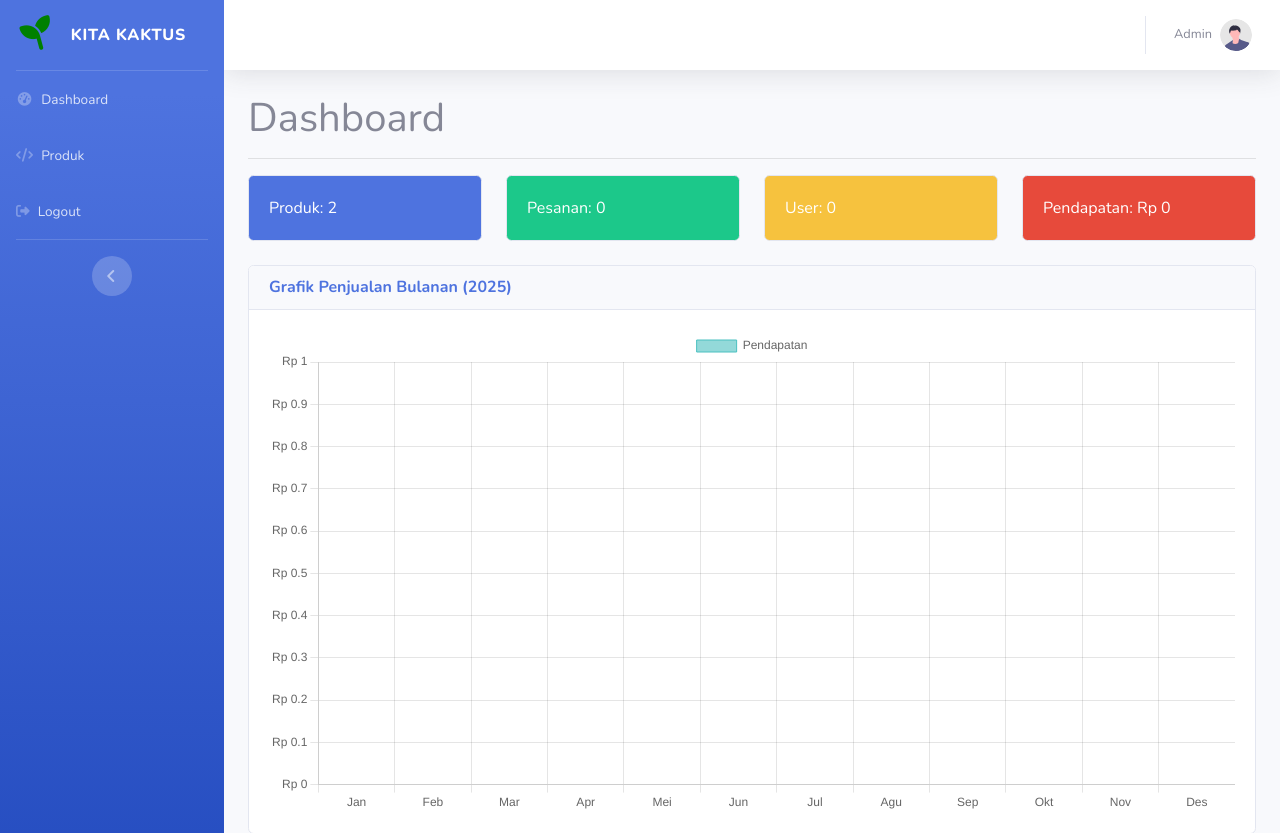
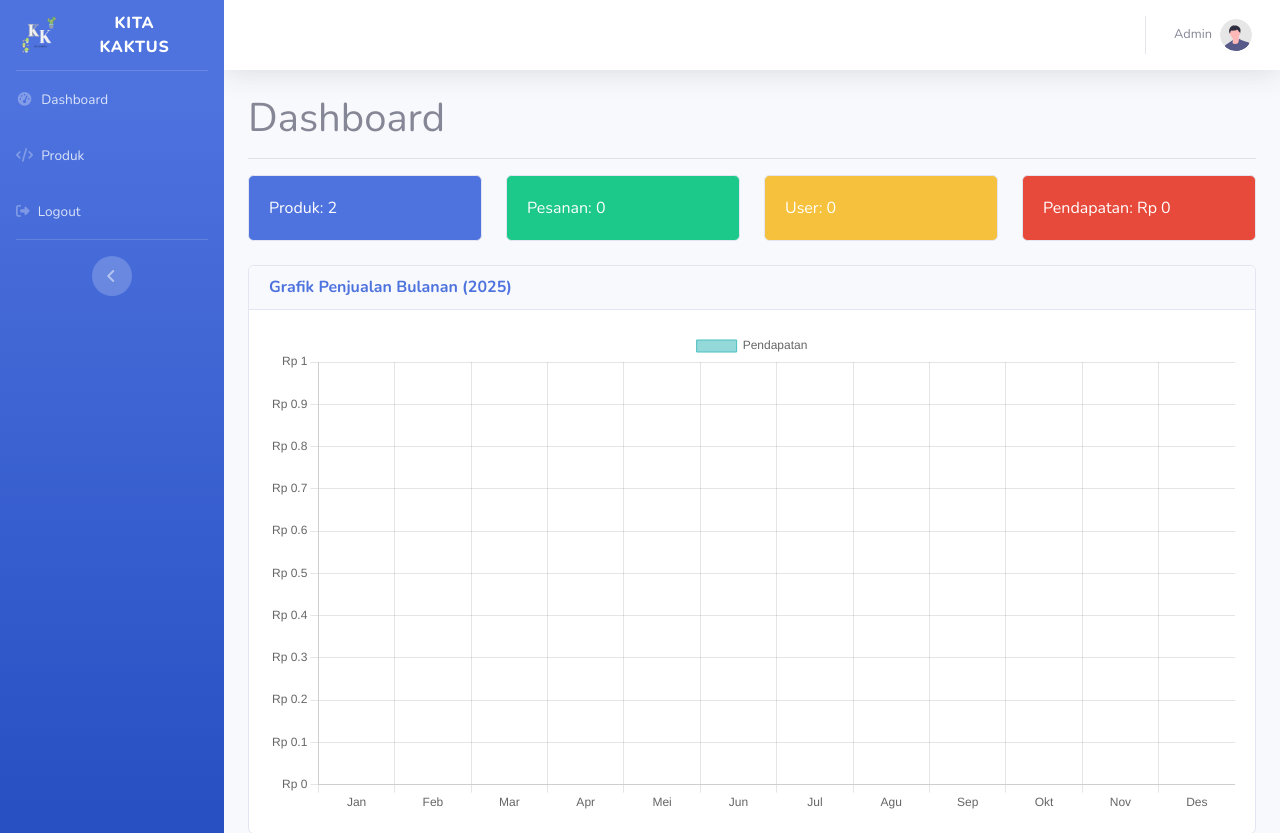
Before and after one commit to junaaa7/Projek-Kita-Kaktus, a PHP site: page /admin/page/home.php in a window 1280 px wide. Shown: the top 833 px of the page. Run offline with PHP 8.4, Linux system fonts and the light colour scheme; a user stored in the database is signed in; data comes from the database, SQL or seed files in the repository; some libraries are stand-ins or nearby versions.

Commit message:
Mengubah home page admin

```diff
--- a/admin/page/home.php
+++ b/admin/page/home.php
@@ -98,8 +98,8 @@ if (table_exists($koneksi, 'pesanan')) {
 
             <!-- Sidebar - Brand -->
             <a class="sidebar-brand d-flex align-items-center justify-content-center">
-                <div class="sidebar-brand-icon rotate-n-15">
-                   <i class="fas fa-seedling" style="color:green; font-size:2rem;"></i>
+                <div class="sidebar-brand-icon">
+                    <img src="../assets/icon/logo 1.png" alt="Logo Kita Kaktus" style="width:45px; height:45px; object-fit:contain;">
                 </div>
                 <div class="sidebar-brand-text mx-3">KITA KAKTUS</div>
             </a>
```
